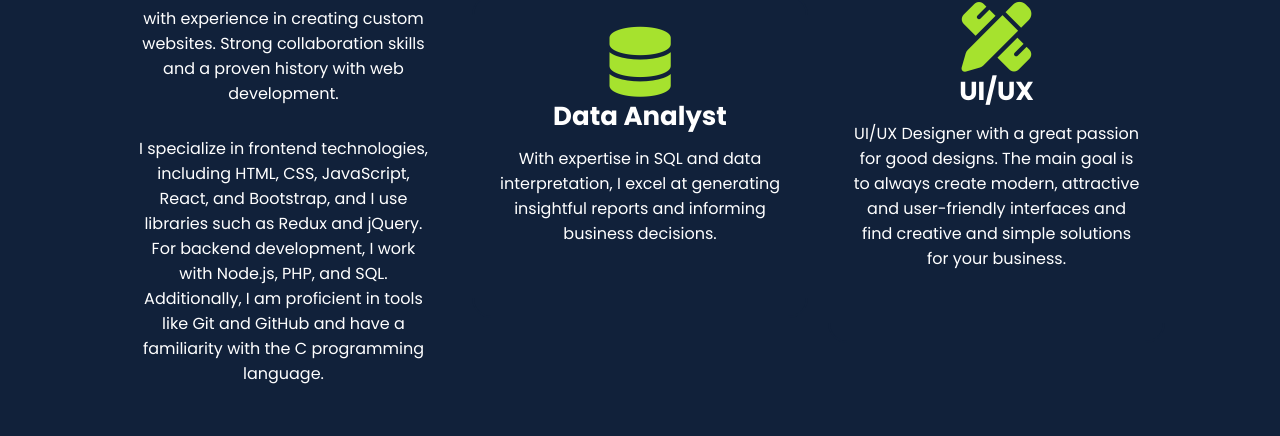
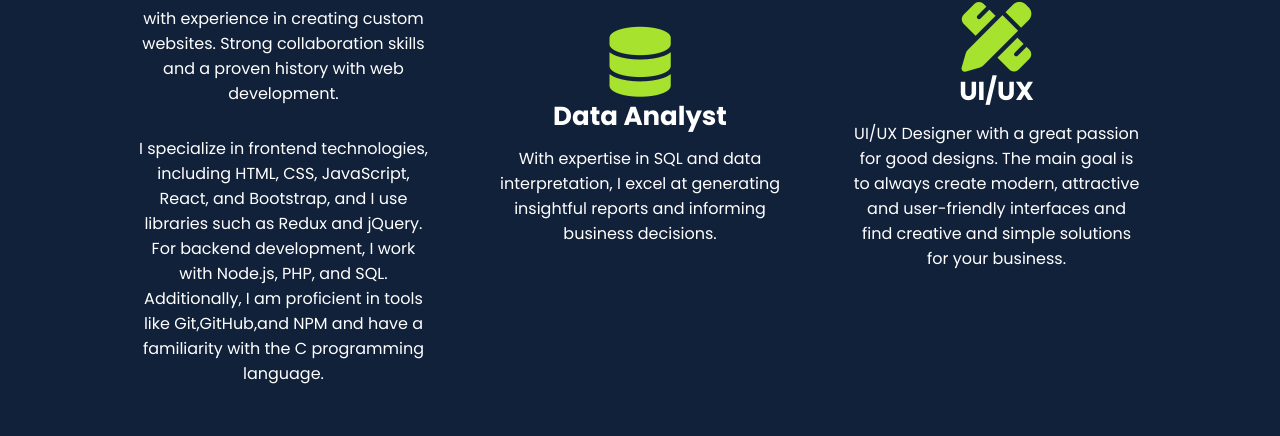
Before and after one commit to JOSHUA-A69/My-Personal-Portfolio-, a React (Create React App) app: page / in a window 1280 px wide. Shown: the part 1989-2425 px from the top of the page. Built offline with nearby package versions, Linux system fonts and the light colour scheme.

Commit message:
added new skill in web development services

```diff
--- a/src/components/Services.jsx
+++ b/src/components/Services.jsx
@@ -16,7 +16,7 @@ const Services = () => {
                     </p>
                     <p>
                     I specialize in frontend technologies, including HTML, CSS, JavaScript, React, and Bootstrap, and I use libraries such as Redux and jQuery.
-                    For backend development, I work with Node.js, PHP, and SQL. Additionally, I am proficient in tools like Git and GitHub and have a familiarity with the C programming language.
+                    For backend development, I work with Node.js, PHP, and SQL. Additionally, I am proficient in tools like Git,GitHub,and NPM and have a familiarity with the C programming language.
                     </p>
                 </div>
                 <div className="services-box">
```
